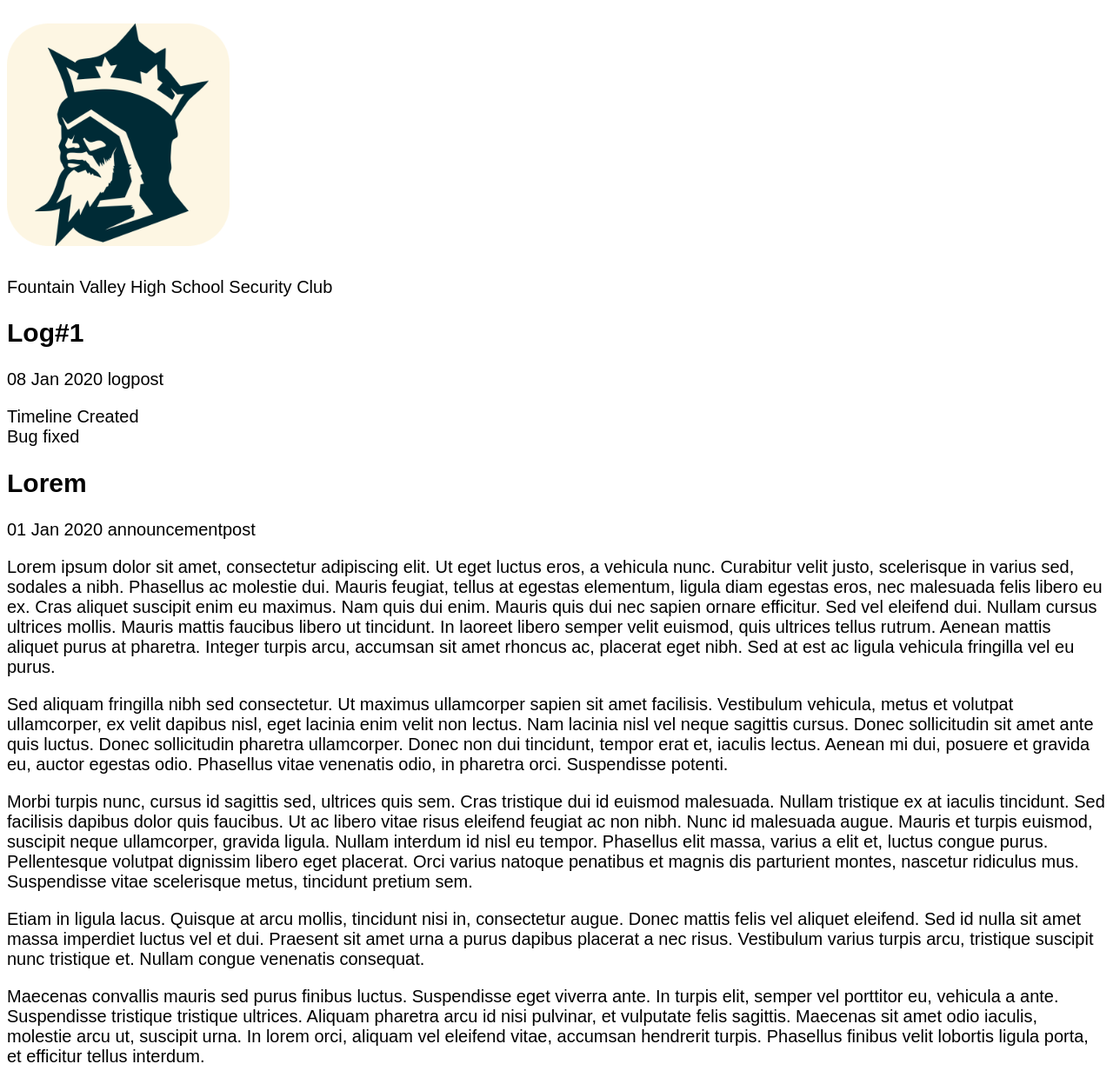
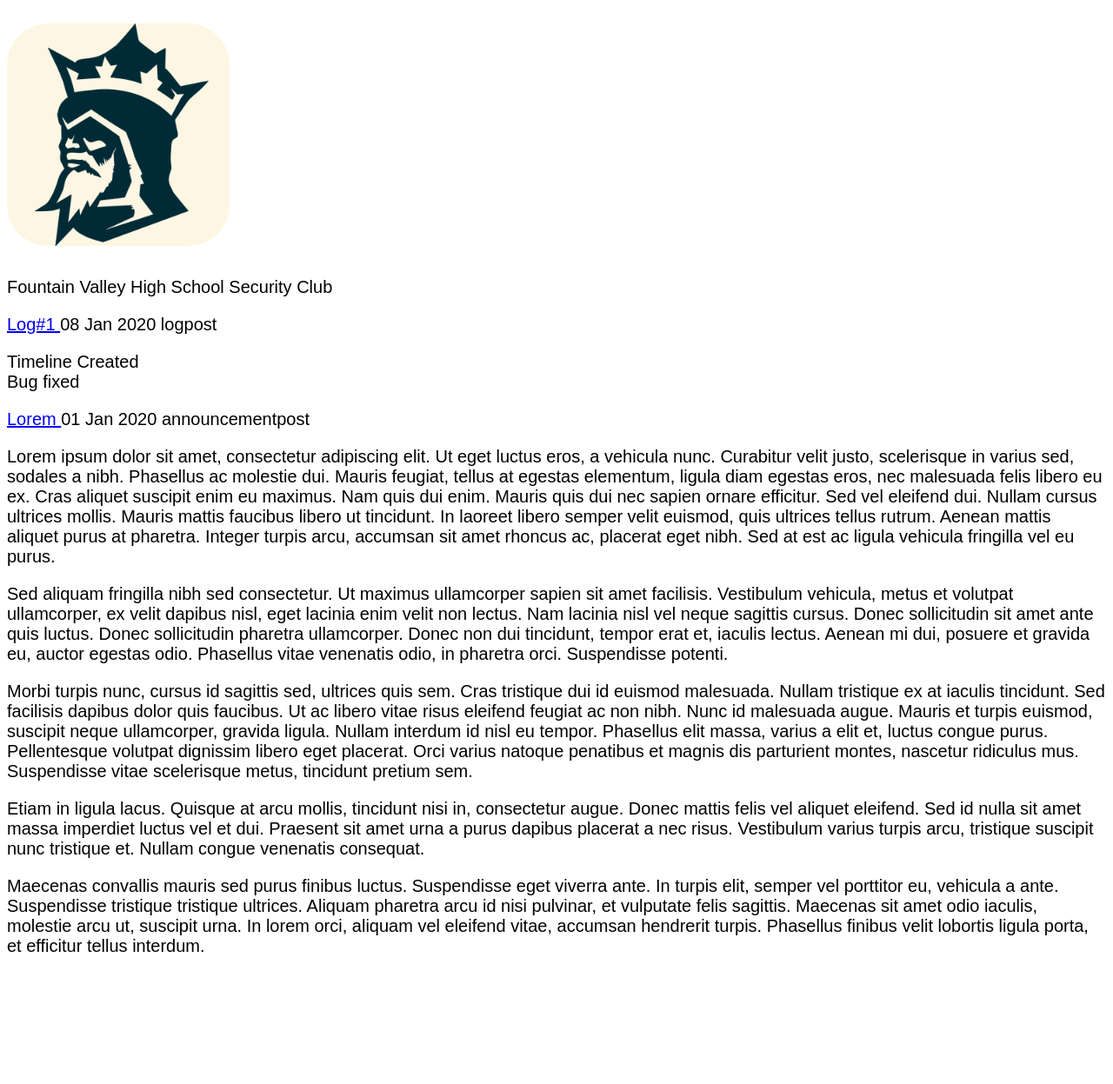
Before and after one commit to FVHSsec/fvhssec.github.io, a Jekyll site: the page built from index.md, in a window 1280 px wide. Shown: the whole page at 87% size. Built offline with Jekyll 4.4.1, drawn with Linux system fonts in a browser that asks for light colours; after the commit the page ends 1120 px from its top, so only the background shows below that.

Commit message:
Update timeline.html

```diff
--- a/_includes/timeline.html
+++ b/_includes/timeline.html
@@ -1,10 +1,10 @@
 <div class = "timeline">
 		<section id = "timeline-post">
 				{% for post in site.posts %}
-				<div class = "post" onclick = "location.href = '{{ site.url }}{{ post.url }}'">
-					<h1 class = "post-title">
+				<div class = "post">
+					<a href = "{{ site.url }}{{ post.url }}class = "post-title">
 						{{ post.title }}
-					</h1>
+					</a>
 					<span class = "post-date">{{ post.date | date_to_string }}</span>
 					<span class = "post-tag">{{ post.tags }}</span>
 					{{ post.content }}
```
